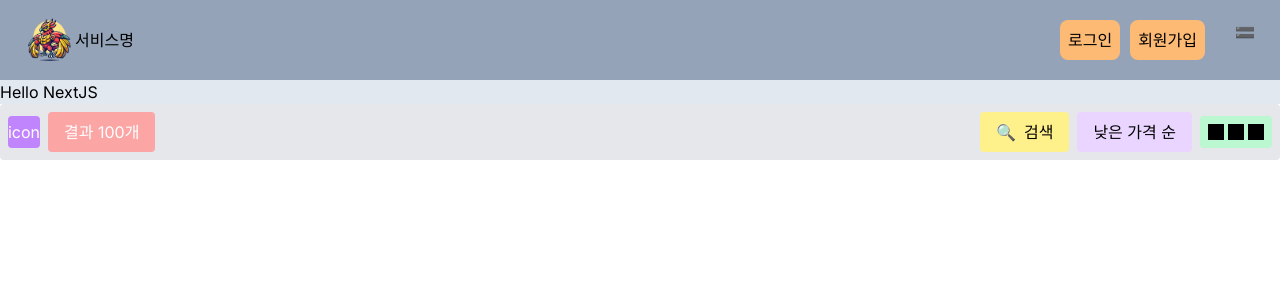
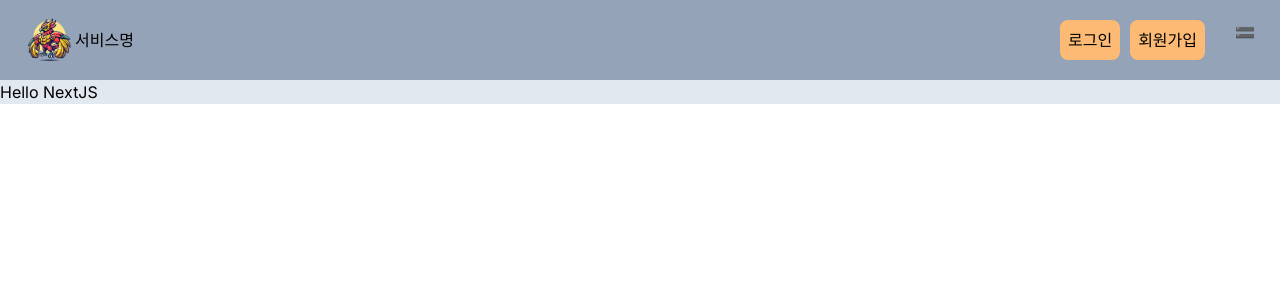
Before and after one commit to Frontend-ALPS-community/Nft-Market, a Next.js app: page / in a window 1280 px wide. Shown: the top 300 px of the page. Built offline with nearby package versions, Linux system fonts and the light colour scheme.

Commit message:
:memo:유틸리티바 섞여있는거 삭제.

```diff
--- a/src/@components/utilityBar/page.tsx
+++ /dev/null
@@ -1,30 +0,0 @@
-const UtilityBar = () => {
-  return (
-    <div className="flex items-center justify-between bg-gray-200 p-2 rounded">
-      <div className="flex items-center">
-        <div className="w-8 h-8 bg-purple-400 text-white flex items-center justify-center rounded">
-          icon
-        </div>
-        <div className="ml-2 bg-red-300 text-white px-4 py-2 rounded">
-          결과 100개
-        </div>
-      </div>
-      <div className="flex items-center">
-        <div className="flex items-center bg-yellow-200 px-4 py-2 rounded">
-          <span role="img" aria-label="search" className="mr-2">
-            🔍
-          </span>
-          검색
-        </div>
-        <div className="ml-2 bg-purple-200 px-4 py-2 rounded">낮은 가격 순</div>
-        <div className="ml-2 flex items-center space-x-1 bg-green-200 px-2 py-2 rounded">
-          <div className="w-4 h-4 bg-black"></div>
-          <div className="w-4 h-4 bg-black"></div>
-          <div className="w-4 h-4 bg-black"></div>
-        </div>
-      </div>
-    </div>
-  );
-};
-
-export default UtilityBar;
--- a/src/app/(home)/layout.tsx
+++ b/src/app/(home)/layout.tsx
@@ -1,5 +1,4 @@
 import Header from '@/@components/headers/page';
-import UtilityBar from '@/@components/utilityBar/page';
 import type { Metadata } from 'next';
 import { Inter } from 'next/font/google';
 import './globals.css';
@@ -21,7 +20,6 @@ export default function RootLayout({
       <body className={inter.className}>
         <Header />
         {children}
-        <UtilityBar />
       </body>
     </html>
   );
```
